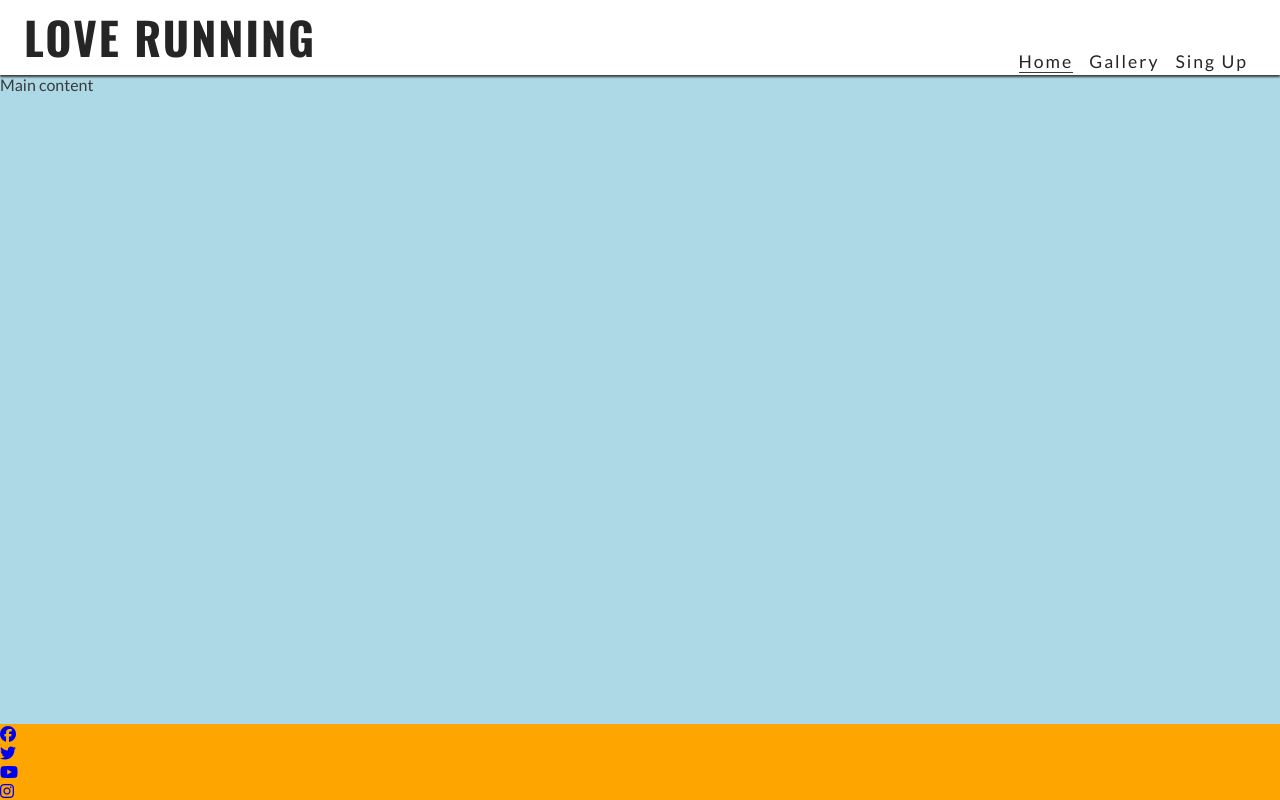
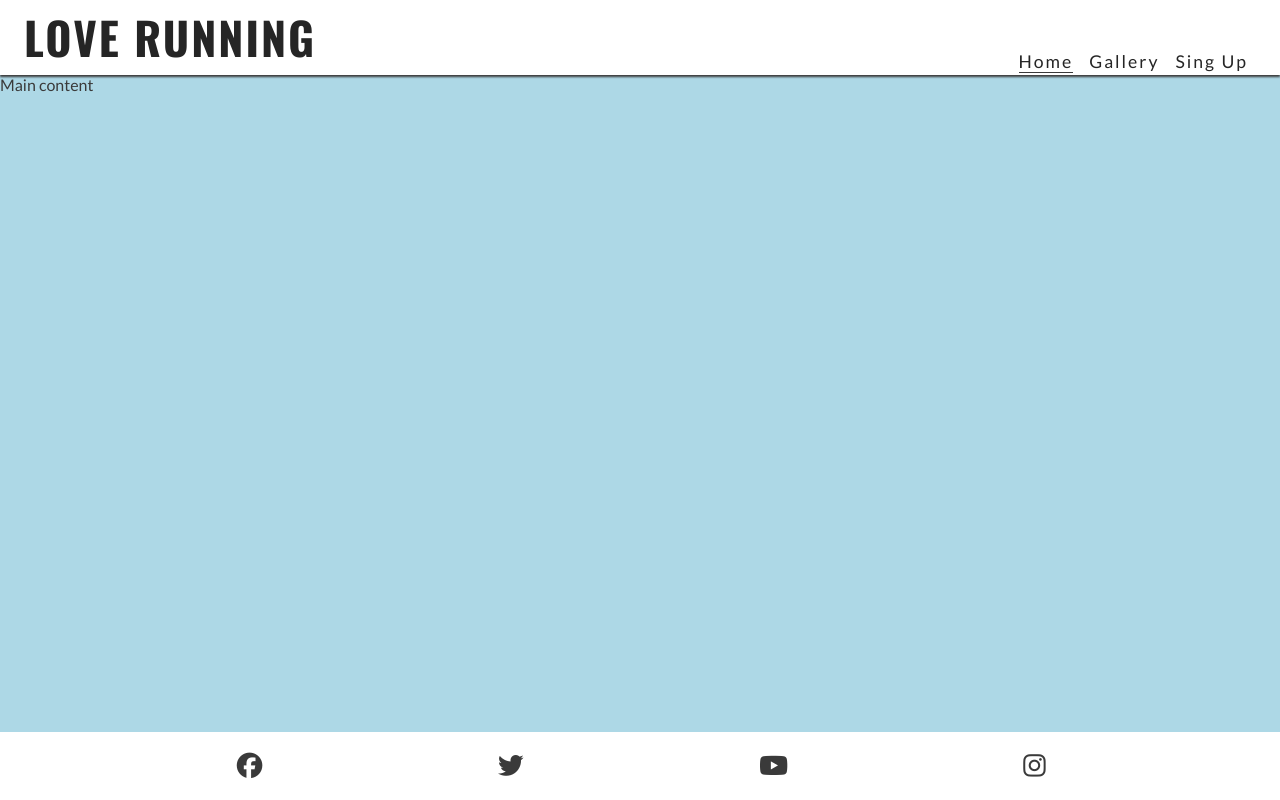
Before and after one commit to rzvgHub/love-running, a plain HTML site: page index.html in a window 1280 px wide. Drawn offline with nearby package versions, Linux system fonts and the light colour scheme.

Commit message:
Styled footer icons for all screen sizes

```diff
--- a/assets/css/style.css
+++ b/assets/css/style.css
@@ -56,10 +56,17 @@ main {
     margin-top: 47px; /* the main placehoder text was taken out of the normal flow of the page by fixed position of the header, so we use this to make it show up agai */
 }
 
-footer {
-    background-color: orange;
-}
+ /* FOOTER */
+ #social-networks {
 
+    text-align: center;
+    padding: 20px 0; /* above and below sh */
+    display: flex;
+    justify-content: space-evenly;
+    list-style-type: none; /* remove list buletpoints */
+
+
+ }
 
 #menu {
 
@@ -108,6 +115,13 @@ nav {
 
     font-size: 2rem;  /* make the label larger so its easyer to tap */
 
+}
+
+#social-networks i {
+
+    font-size: 160%; /*makes icons larger */
+    padding: 5%; /*for some space */
+    color: #3a3a3a;
 }
 
 
--- a/index.html
+++ b/index.html
@@ -41,7 +41,7 @@
 
     <!-- Footer -->
     <footer>
-       <ul>
+       <ul id="social-networks">
            <li><a href="https://www.facebook.com/" target="_blank" rel="noopener"
                     aria-label="Visit our Facebook page (opens in a new tab)"><i class="fa-brands fa-facebook"></i></a></li>
            <li><a href="https://x.com/?lang=en" target="_blank" rel="noopener"
```
